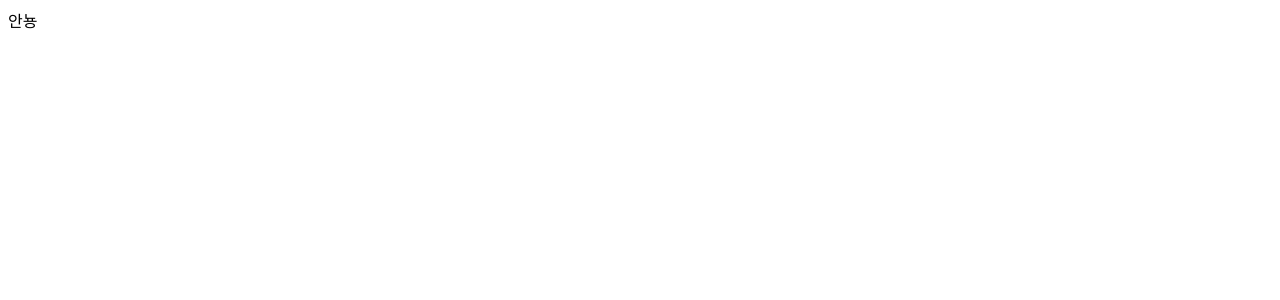
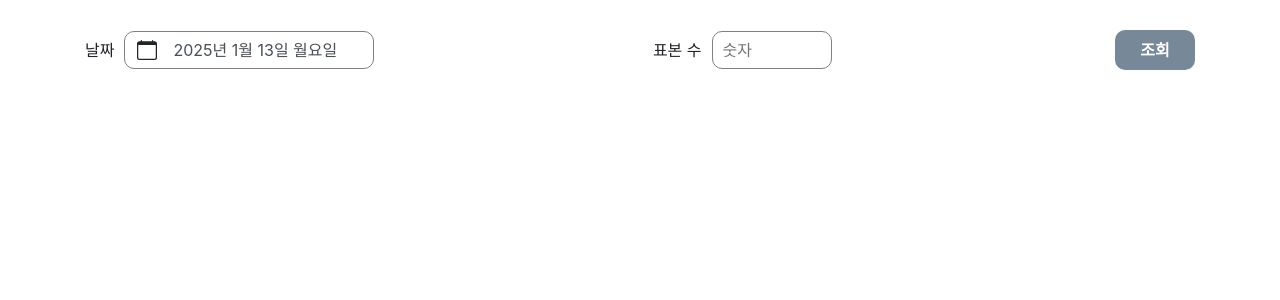
Before and after one commit to najonghyun/simple-chart, a Vue app: page / in a window 1280 px wide. Shown: the top 300 px of the page. Built offline with nearby package versions, Linux system fonts and the light colour scheme.

Commit message:
bootstrap적용 및 topmenu 제작

```diff
--- a/package.json
+++ b/package.json
@@ -8,6 +8,7 @@
     "lint": "vue-cli-service lint"
   },
   "dependencies": {
+    "bootstrap-vue": "^2.23.1",
     "core-js": "^3.8.3",
     "vue": "^2.6.14"
   },
--- a/src/App.vue
+++ b/src/App.vue
@@ -1,15 +1,36 @@
 <template>
-  <div id="app">안뇽</div>
+  <div id="app">
+    <div class="container">
+      <TopMenu />
+      <RangeGragh />
+    </div>
+  </div>
 </template>
 
 <script>
+import TopMenu from "./components/TopMenu.vue";
+import RangeGragh from "./components/RangeGragh.vue";
+
 export default {
   name: "App",
-  components: {},
+  components: {
+    TopMenu,
+    RangeGragh,
+  },
 };
 </script>
 
 <style>
-#app {
+html,
+body {
+  margin: 0;
+  padding: 0;
+  box-sizing: border-box;
+  height: 100vh;
+}
+.container {
+  max-width: 100%;
+  height: calc(100vh - 60px);
+  padding: 30px;
 }
 </style>
--- /dev/null
+++ b/src/assets/css/bootstrap.css
@@ -0,0 +1,10 @@
+:root {
+  --bs-primary: #778899;
+}
+
+.b-form-datepicker {
+  height: 38px;
+  border-radius: 10px;
+  border: gray 1px solid;
+  font-size: 1rem;
+}
--- a/src/components/TestComponent.vue
+++ b/src/components/RangeGragh.vue
@@ -1,5 +1,5 @@
 <template>
-  <div></div>
+  <div><div class="range-container"></div></div>
 </template>
 <script>
 export default {};
--- /dev/null
+++ b/src/components/TopMenu.vue
@@ -0,0 +1,85 @@
+<template>
+  <div class="menu-container">
+    <form class="menu-box" @submit.prevent="">
+      <div class="menu-date">
+        <div class="menu-date-text">날짜</div>
+        <div class="menu-date-datepicker">
+          <b-form-datepicker
+            id="datepicker"
+            v-model="inputDate"
+            selected-variant="primary"
+            :max="max"
+            locale="ko"
+          ></b-form-datepicker>
+        </div>
+      </div>
+      <div class="menu-specimen">
+        <div class="menu-specimen-text">표본 수</div>
+        <input class="menu-specimen-input" type="number" placeholder="숫자" />
+      </div>
+      <button class="menu-check-button" type="submit">조회</button>
+    </form>
+  </div>
+</template>
+<script>
+export default {
+  data() {
+    const now = new Date();
+    const today = new Date(now.getFullYear(), now.getMonth(), now.getDate());
+    const maxDate = new Date(today);
+    return {
+      inputDate: today,
+      max: maxDate,
+    };
+  },
+};
+</script>
+<style>
+.menu-container {
+}
+.menu-box {
+  display: flex;
+  align-items: center;
+  justify-content: space-between;
+}
+.menu-date {
+  display: flex;
+  align-items: center;
+}
+.menu-date-datepicker {
+  margin-left: 10px;
+  width: 250px;
+}
+
+.menu-specimen {
+  display: flex;
+  align-items: center;
+}
+.menu-specimen-text {
+}
+.menu-specimen-input {
+  margin-left: 10px;
+  height: 38px;
+  width: 120px;
+  padding-left: 10px;
+  border-radius: 10px;
+  border: gray 1px solid;
+  font-size: 1rem;
+}
+.menu-check-button {
+  margin-left: 5px;
+  height: 40px;
+  width: 80px;
+  border-radius: 10px;
+  border: none;
+  background-color: #778899;
+  color: white;
+  font-size: 1rem;
+  font-weight: 600;
+  /* font-family: "SejongGeulggot"; */
+  cursor: pointer;
+}
+.menu-check-button:hover {
+  background-color: #657381;
+}
+</style>
```
Also changed, not shown: src/main.js (+7 -1 lines), 1 other file (tests, documents, lock files or other folders).
